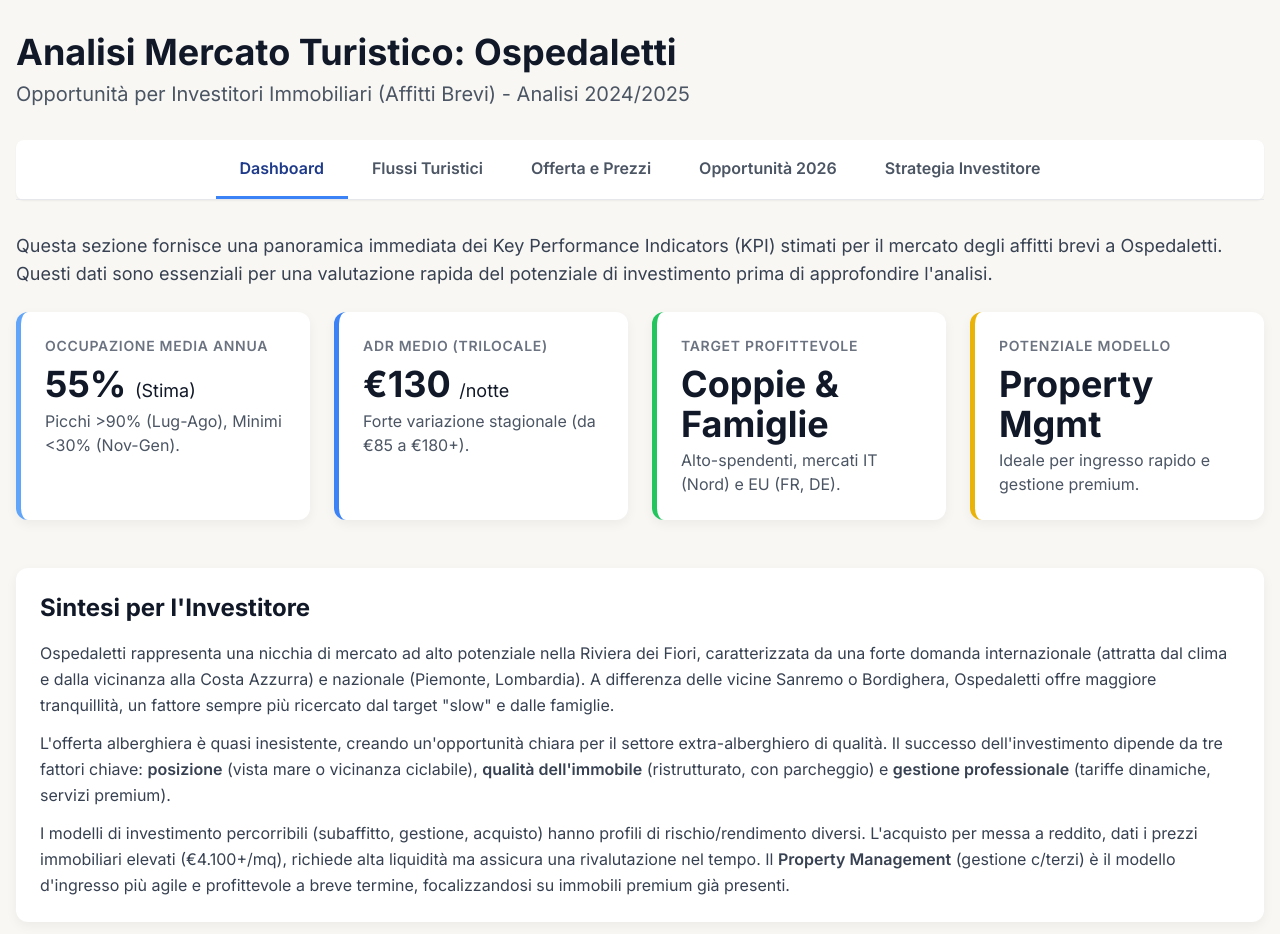
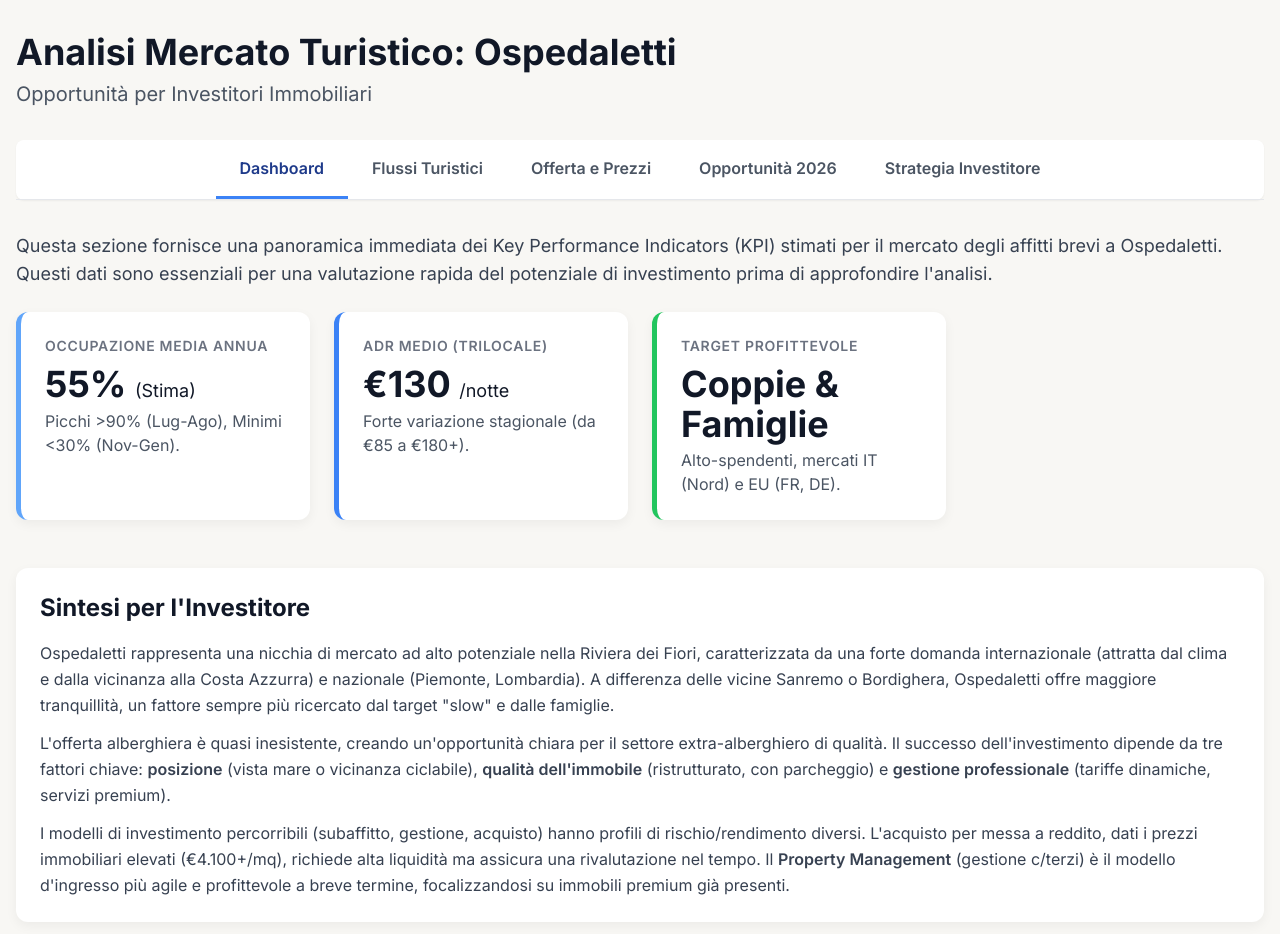
Before and after one commit to qualityhost/Analisi-di-mercato-Ospedaletti, a plain HTML site: page index.html in a window 1280 px wide. Drawn offline with nearby package versions, Linux system fonts and the light colour scheme.

Commit message:
Update index.html

```diff
--- a/index.html
+++ b/index.html
@@ -86,7 +86,7 @@
 
         <header class="mb-8">
             <h1 class="text-4xl font-bold text-gray-900 mb-2">Analisi Mercato Turistico: Ospedaletti</h1>
-            <p class="text-xl text-gray-600">Opportunità per Investitori Immobiliari (Affitti Brevi) - Analisi 2024/2025</p>
+            <p class="text-xl text-gray-600">Opportunità per Investitori Immobiliari</p>
         </header>
 
         <nav class="bg-white rounded-lg shadow-sm mb-8 sticky top-4 z-10">
@@ -129,11 +129,6 @@
                         <h3 class="text-sm font-semibold text-gray-500 uppercase tracking-wider">Target Profittevole</h3>
                         <p class="text-4xl font-bold text-gray-900 mt-2">Coppie & Famiglie</p>
                         <p class="text-gray-600 mt-1">Alto-spendenti, mercati IT (Nord) e EU (FR, DE).</p>
-                    </div>
-                    <div class="kpi-card border-l-yellow-500">
-                        <h3 class="text-sm font-semibold text-gray-500 uppercase tracking-wider">Potenziale Modello</h3>
-                        <p class="text-4xl font-bold text-gray-900 mt-2">Property Mgmt</p>
-                        <p class="text-gray-600 mt-1">Ideale per ingresso rapido e gestione premium.</p>
                     </div>
                 </div>
 
```
